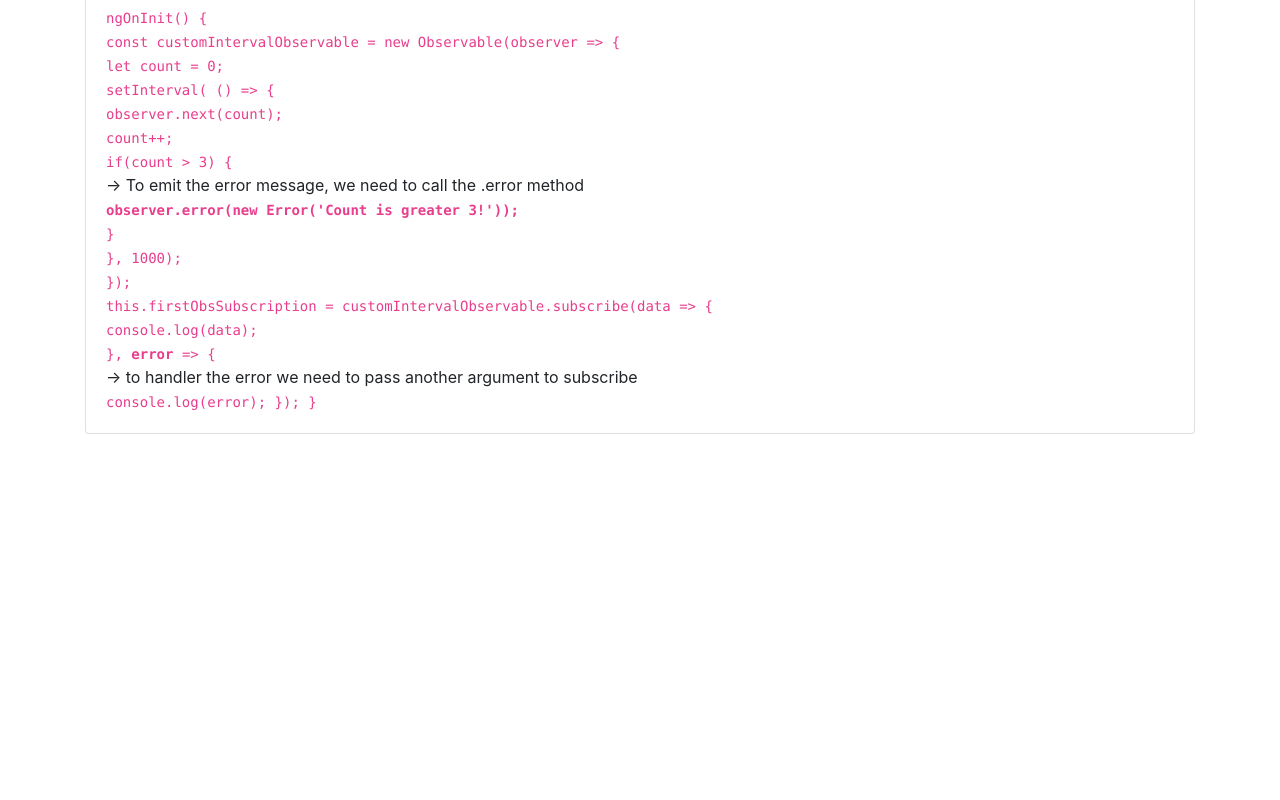
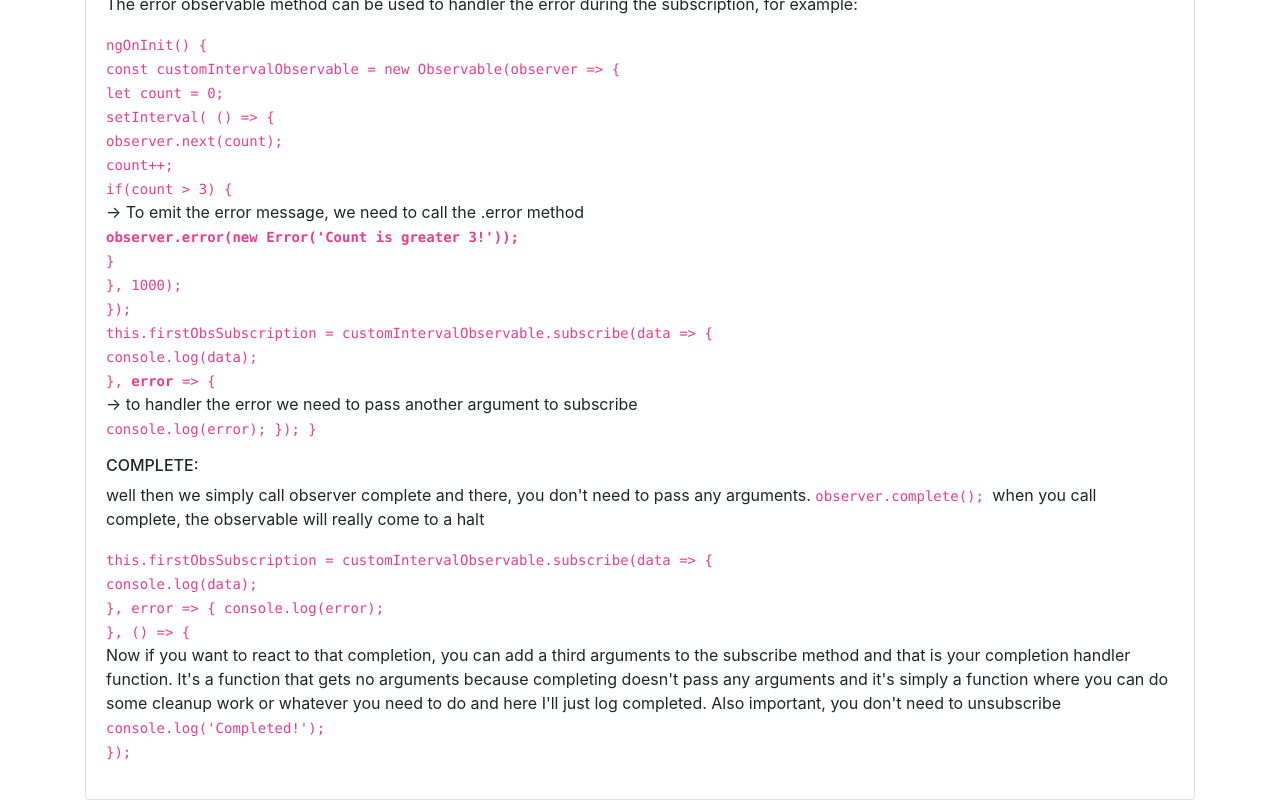
Before and after one commit to Sandro81/angularCourse-Observables, an Angular app: page / in a window 1280 px wide. Shown: the part 1277-2077 px from the top of the page. Before the commit the page ends 1711 px from the top, so only its background shows below. Built offline with nearby package versions, Linux system fonts and the light colour scheme.

Commit message:
Observable

```diff
--- a/src/app/app.component.html
+++ b/src/app/app.component.html
@@ -79,6 +79,7 @@
       <div class="card">
         <div class="card-body">
           <h5 class="card-title">Lesson  172. Errors & Completion </h5>
+          <h6>ERROR:</h6>
           <p class="card-text"> The error observable method can be used to handler the error during the subscription, for example: </p>
           <p class="card-text"> <code> ngOnInit()  &#123;<br>
     const customIntervalObservable = new Observable(observer =>  &#123;<br>
@@ -101,6 +102,19 @@
             console.log(error);
             });
             }</code></p>
+          <h6>COMPLETE:</h6>
+          <p class="card-text">  well then we simply call observer complete and there, you don't need to pass any arguments. <code>observer.complete(); </code> when you call complete, the observable will really come to a halt</p>
+
+          <p>  <code>  this.firstObsSubscription = customIntervalObservable.subscribe(data =>  &#123;<br>
+            console.log(data);<br>
+            }, error =>  &#123;
+            console.log(error);<br>
+            }, () =>  &#123; <br></code>
+            Now if you want to react to that completion, you can add a third arguments to the subscribe method and that is your completion handler function. It's a function that gets no arguments because completing doesn't pass any arguments and it's simply a function where you can do some cleanup work or whatever you need to do and here I'll just log completed. Also important, you don't need to unsubscribe<br>
+            <code>
+            console.log('Completed!');<br>
+            });</code></p>
+
 
         </div>
       </div>
--- a/src/app/home/home.component.ts
+++ b/src/app/home/home.component.ts
@@ -28,6 +28,11 @@ export class HomeComponent implements OnInit, OnDestroy {
         // We can call the next method to emit a new value.
         observer.next(count);
         count++;
+        if (count === 2) {
+          // well then we simply call observer complete and there, you don't need to pass any arguments.
+          observer.complete();
+          // when you call complete, the observable will really come to a halt
+        }
         if(count > 3) {
           // To emit the error message, we need to call the .error method
           observer.error(new Error('Count is greater 3!'));
@@ -40,6 +45,9 @@ export class HomeComponent implements OnInit, OnDestroy {
     }, error => {
       // to handler the error we need to pass another argument to subscribe
       console.log(error);
+    }, () => {
+      // Now if you want to react to that completion, you can add a third arguments to the subscribe method and that is your completion handler function. It's a function that gets no arguments because completing doesn't pass any arguments and it's simply a function where you can do some cleanup work or whatever you need to do and here I'll just log completed. Also important, you don't need to unsubscribe
+      console.log('Completed!');
     });
   }
 
```
